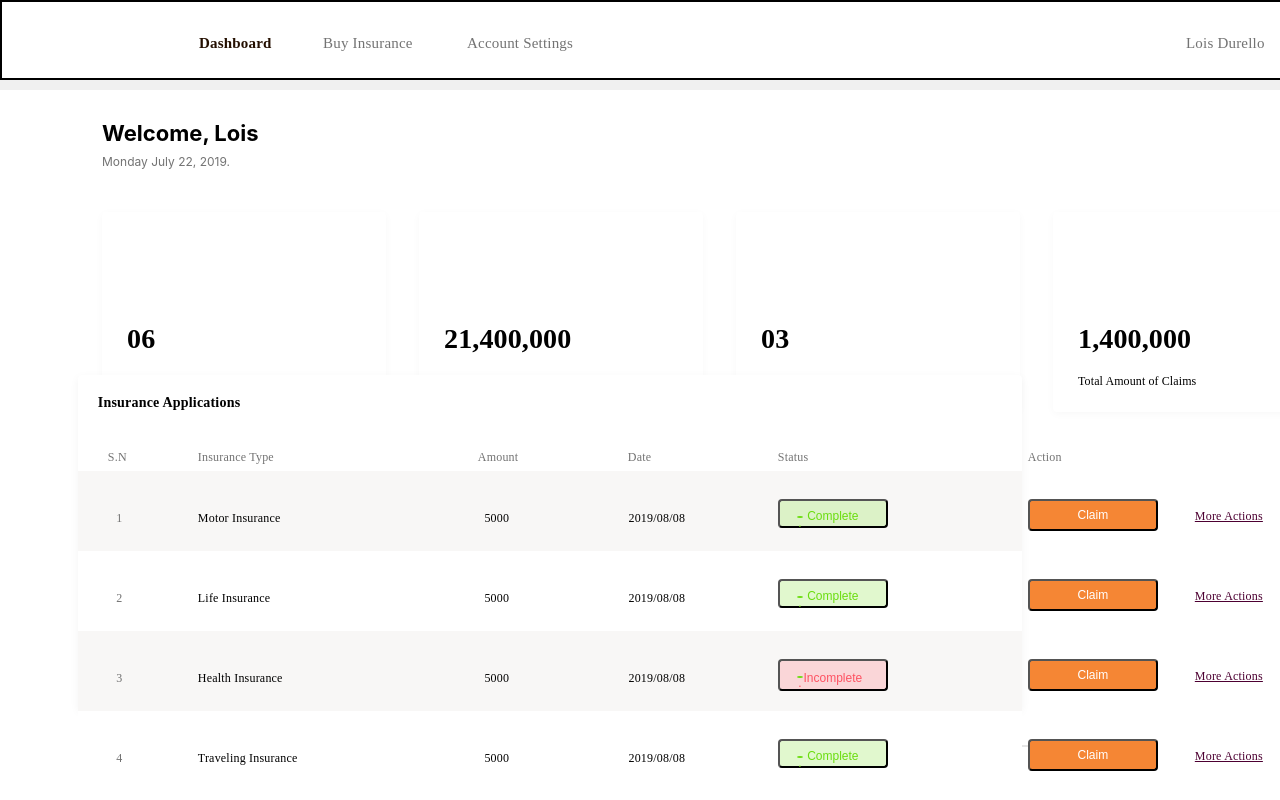
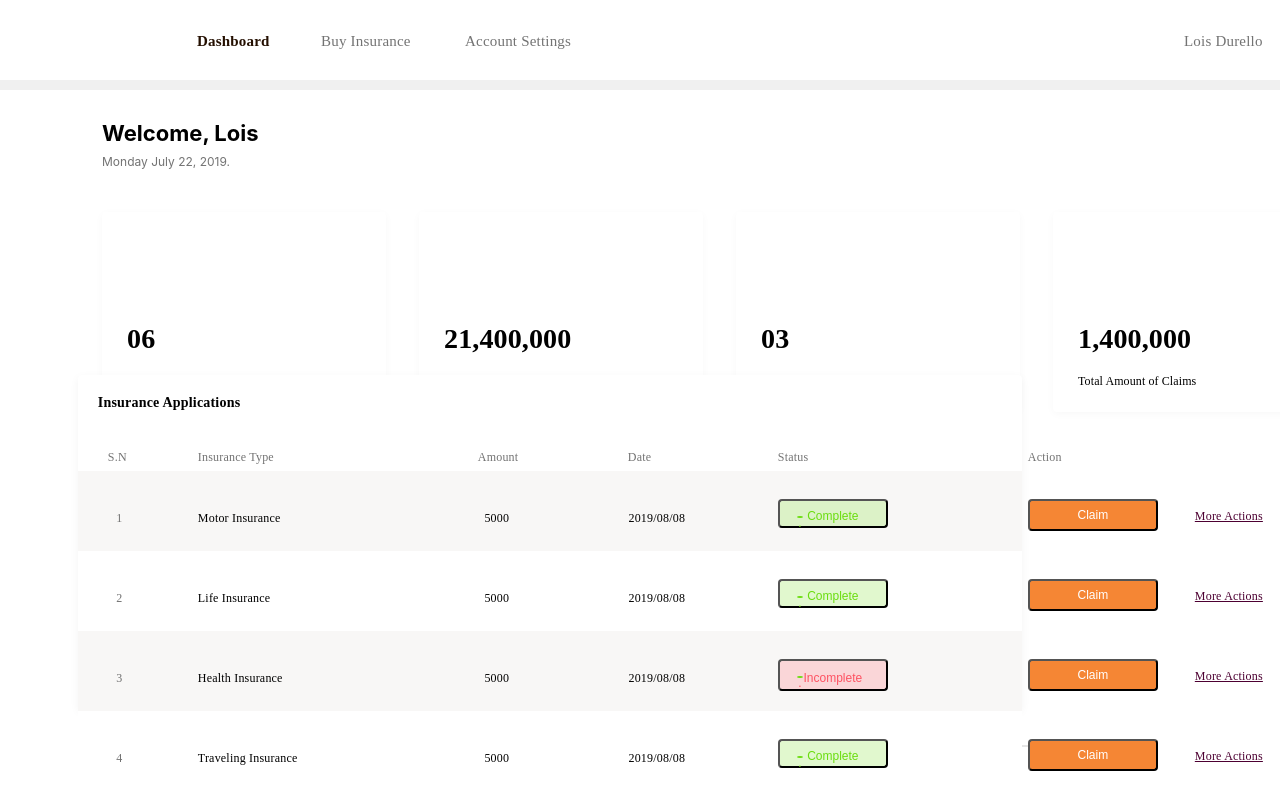
Before and after one commit to SeunJay/NatterBaseFrontendTest, a React (Create React App) app: page / in a window 1280 px wide. Shown: the top 800 px of the page. Built offline with nearby package versions, Linux system fonts and the light colour scheme; no server answers.

Commit message:
lil change

```diff
--- a/src/components/navbar/NavBar.css
+++ b/src/components/navbar/NavBar.css
@@ -7,7 +7,7 @@
   height: 80px;
   left: 0px;
   top: 0px;
-  border: 2px solid #000
+  /* border: 2px solid #000 */
 }
 
 .nav {
```
